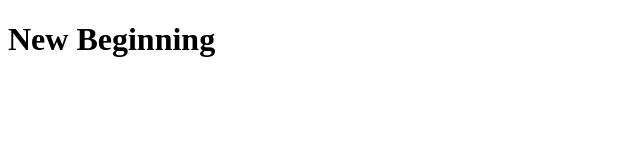
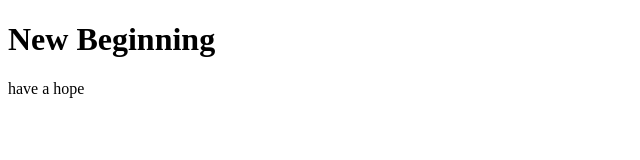
Before and after one commit to mathanrammarikani/js-sandbox, a plain HTML site: page index.html in a window 1280 px wide. Shown: the full height of the page, 0-640 px from the left. Drawn offline with Linux system fonts and the light colour scheme.

Commit message:
new commit

```diff
--- a/index.html
+++ b/index.html
@@ -7,5 +7,6 @@
   </head>
   <body>
     <h1>New Beginning</h1>
+    <p>have a hope</p>
   </body>
 </html>
```
